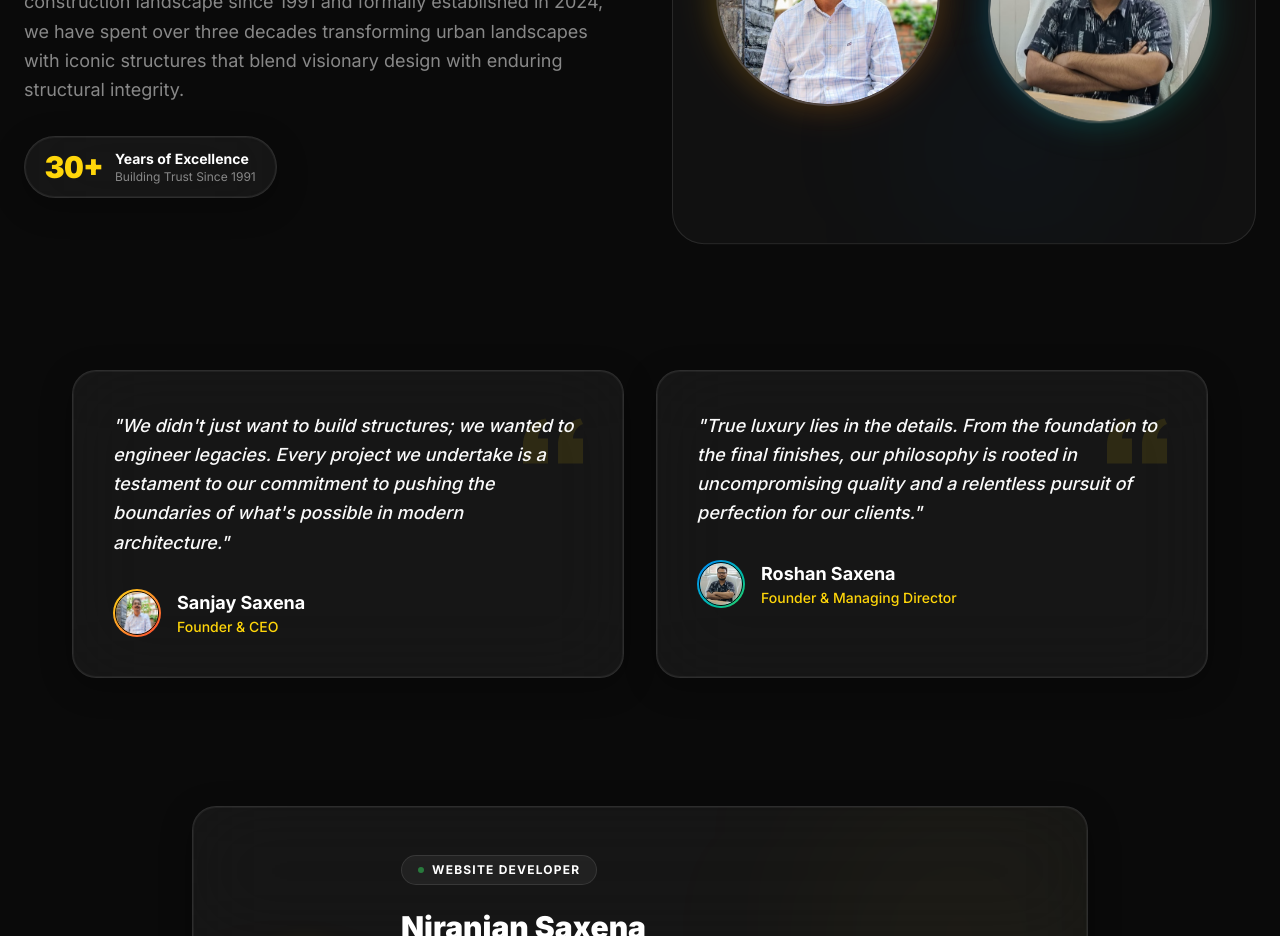
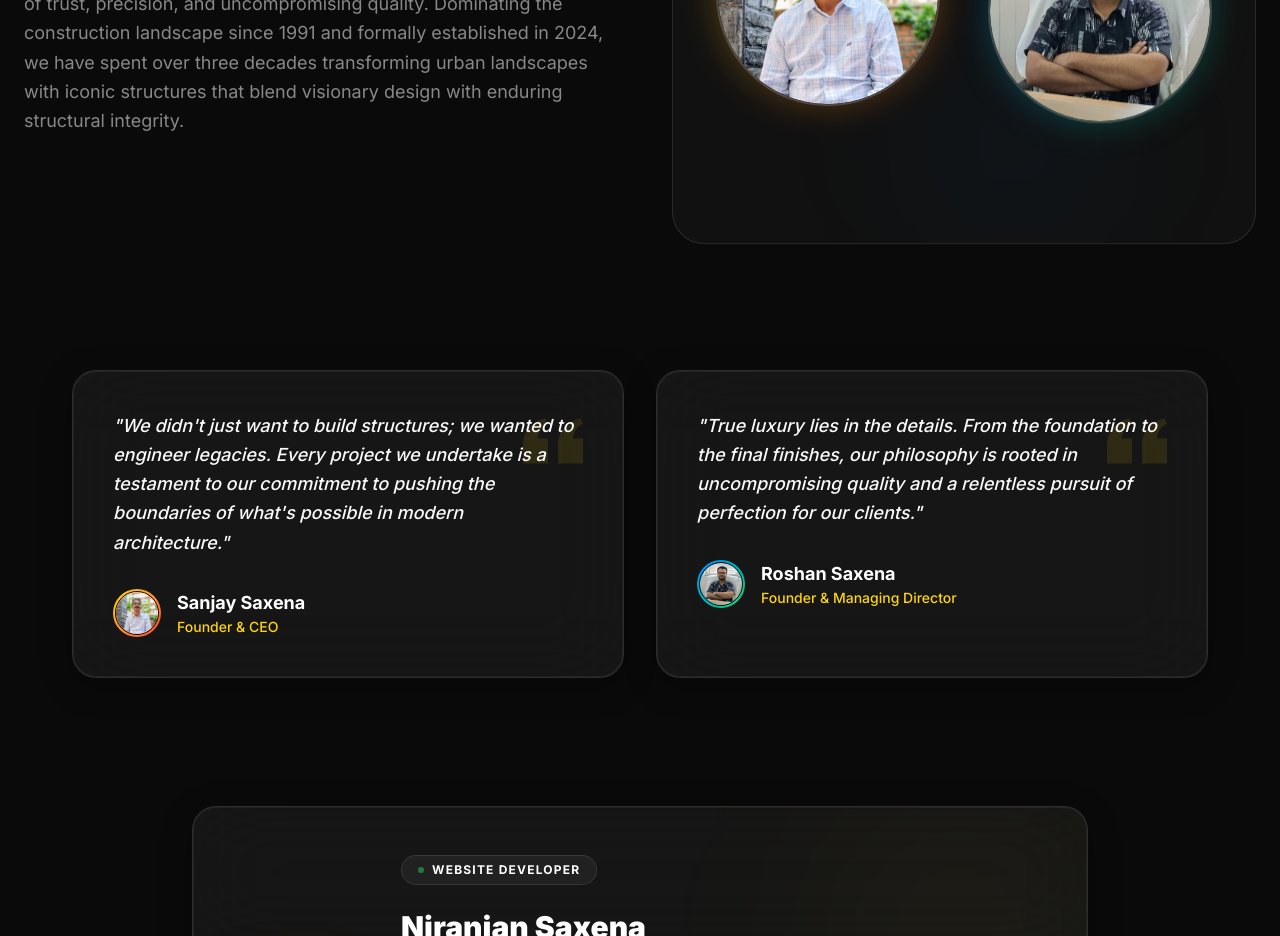
Before and after one commit to Niranjan8001/RCCbhopal, a Next.js app: page / in a window 1280 px wide. Shown: the part 6680-7616 px from the top of the page. Built offline with nearby package versions, Linux system fonts and the light colour scheme; a web font is replaced by a local one.

Commit message:
layout fix4

```diff
--- a/src/components/AboutUs.tsx
+++ b/src/components/AboutUs.tsx
@@ -49,7 +49,7 @@ export default function AboutUs() {
             </p>
 
             {/* Years badge */}
-            <div className="inline-flex items-center gap-3 px-5 py-3 rounded-2xl glass-card-premium !rounded-full">
+            <div className="inline-flex items-center gap-3 px-5 py-3 rounded-2xl glass-card-premium !rounded-full lg:hidden">
               <span className="text-3xl font-black text-accent-yellow tabular-nums">30+</span>
               <div className="flex flex-col">
                 <span className="text-sm font-bold text-white">Years of Excellence</span>
```
